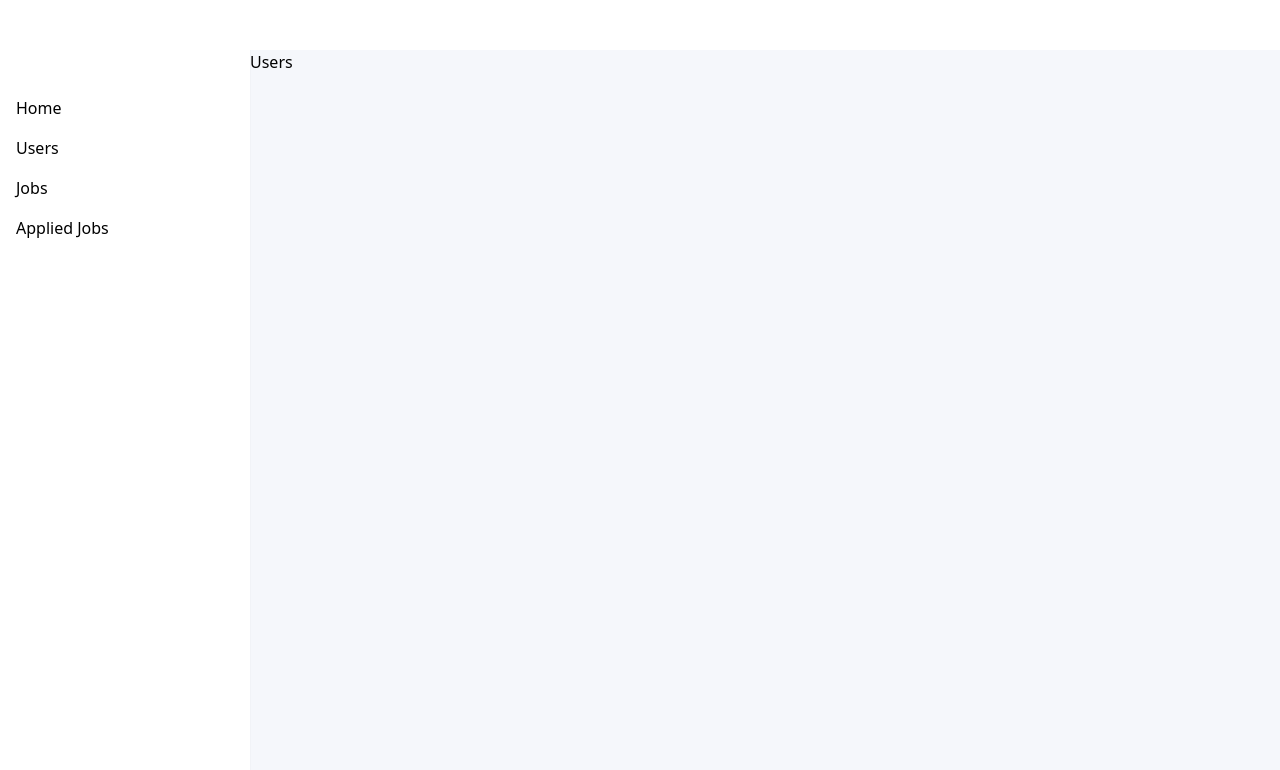
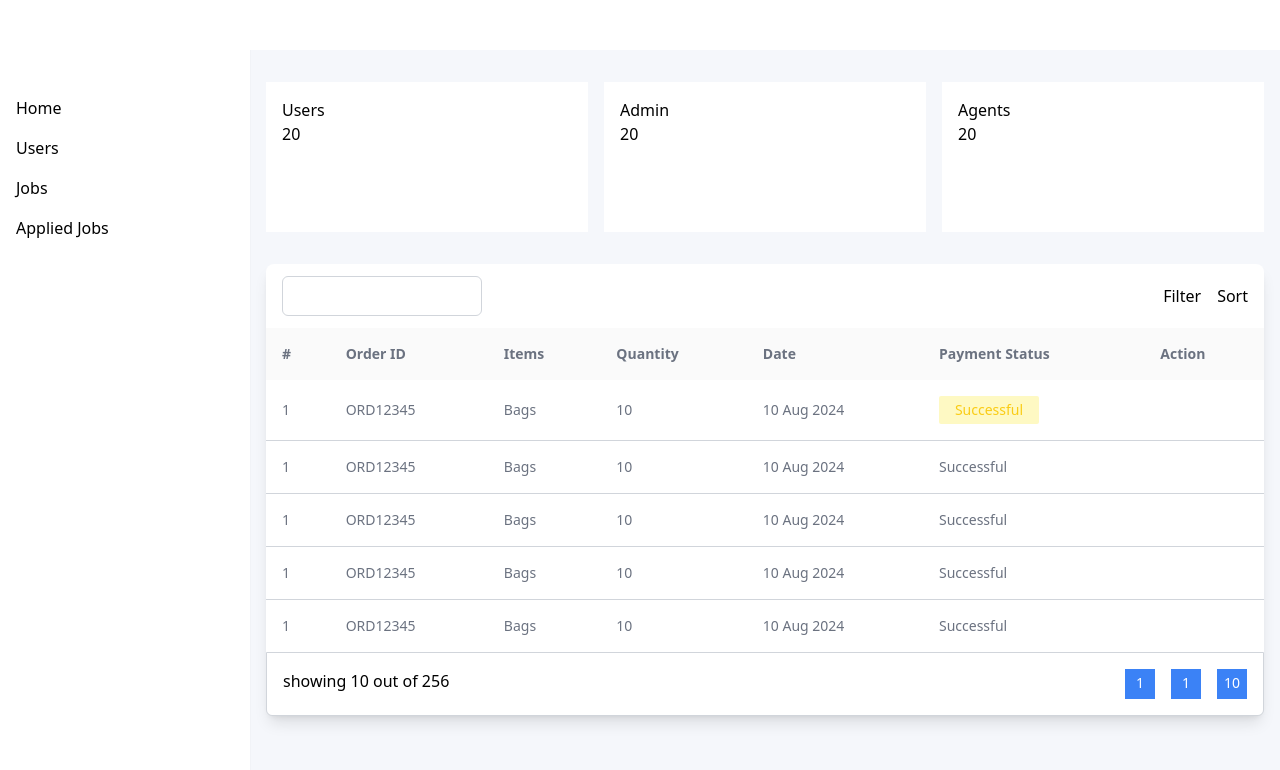
Before and after one commit to Deevyne99/jobHunt365, a React (Vite) app in the folder Jobhunt365/: page /admin/dashboard/users in a window 1280 px wide. Shown: the top 770 px of the page. Built offline with nearby package versions, Linux system fonts and the light colour scheme.

Commit message:
Build: working on Admin job Page

```diff
--- a/Jobhunt365/src/Components/ReuseableComponets/CardComponent/Card.tsx
+++ b/Jobhunt365/src/Components/ReuseableComponets/CardComponent/Card.tsx
@@ -2,7 +2,7 @@
 
 const Card = ({ title }: { title: string }) => {
   return (
-    <div className='bg-wite p-4 flex flex-col bg-white max-w-[250px] w-[300px] h-[150px]'>
+    <div className='bg-wite p-4 flex flex-col bg-white max-w-[350px] w-full h-[150px]'>
       <h3 className='capitalize'>{title}</h3>
       <h2>20</h2>
     </div>
--- a/Jobhunt365/src/Components/ReuseableComponets/TableComponent/TableComponent.tsx
+++ b/Jobhunt365/src/Components/ReuseableComponets/TableComponent/TableComponent.tsx
@@ -5,12 +5,12 @@ import { useState } from 'react'
 const TableComponent = () => {
   const [status, setStatus] = useState('pending')
   return (
-    <div className='flex flex-col bg-white'>
-      <div className='flex justify-between py-3 px-4 border border-x-gray-100 rounded-t-md'>
+    <div className='flex flex-col bg-white shadow-lg rounded-lg'>
+      <div className='flex justify-between py-3 px-4  '>
         <div className='flex h-[40px] w-[200px] '>
           <input
             type='text'
-            className='w-full h-full px-1 rounded-md border-x-gray-100 border'
+            className='w-full h-full px-1 rounded-md border-gray-100 border'
           />
         </div>
         <div className='flex gap-4 capitalize'>
@@ -19,9 +19,9 @@ const TableComponent = () => {
         </div>
       </div>
       <div className='overflow-x-auto'>
-        <table className='min-w-full border-collapse border-l border-r border-x-gray-100'>
+        <table className='min-w-full border-collapse  border-gray-100 '>
           <thead>
-            <tr className='bg-[#fafafa] border-x-gray-100 text-sm text-[#6b7280] font-bold'>
+            <tr className='bg-[#fafafa] border-gray-100 text-sm text-[#6b7280] font-bold'>
               <th className='p-4 text-left '>#</th>
               <th className='p-4 text-left'>Order ID</th>
               <th className='p-4 text-left'>Items</th>
@@ -32,7 +32,7 @@ const TableComponent = () => {
             </tr>
           </thead>
           <tbody>
-            <tr className='border-t border-x-gray-100 text-sm text-[#6b7280] hover:bg-[#fafaf9]'>
+            <tr className=' text-sm text-[#6b7280] hover:bg-[#60a5fa] hover:text-white'>
               <td className='p-4'>1</td>
               <td className='p-4'>ORD12345</td>
               <td className='p-4'>Bags</td>
@@ -52,7 +52,7 @@ const TableComponent = () => {
                 </p>
               </td>
             </tr>
-            <tr className='border-t border-x-gray-100 text-sm text-[#6b7280]'>
+            <tr className='border-t border-gray-100 text-sm text-[#6b7280]'>
               <td className='p-4'>1</td>
               <td className='p-4'>ORD12345</td>
               <td className='p-4'>Bags</td>
@@ -60,7 +60,7 @@ const TableComponent = () => {
               <td className='p-4'>10 Aug 2024</td>
               <td className='p-4'>Successful</td>
             </tr>
-            <tr className='border-t border-x-gray-100 text-sm text-[#6b7280]'>
+            <tr className='border-t border-gray-100 text-sm text-[#6b7280]'>
               <td className='p-4'>1</td>
               <td className='p-4'>ORD12345</td>
               <td className='p-4'>Bags</td>
@@ -68,7 +68,7 @@ const TableComponent = () => {
               <td className='p-4'>10 Aug 2024</td>
               <td className='p-4'>Successful</td>
             </tr>
-            <tr className='border-t text-sm border-x-gray-100 text-[#6b7280]'>
+            <tr className='border-t text-sm border-gray-100 text-[#6b7280]'>
               <td className='p-4'>1</td>
               <td className='p-4'>ORD12345</td>
               <td className='p-4'>Bags</td>
@@ -76,7 +76,7 @@ const TableComponent = () => {
               <td className='p-4'>10 Aug 2024</td>
               <td className='p-4'>Successful</td>
             </tr>
-            <tr className='border-t text-sm text-[#6b7280] border-x-gray-100'>
+            <tr className='border-t text-sm text-[#6b7280] border-gray-100 '>
               <td className='p-4'>1</td>
               <td className='p-4'>ORD12345</td>
               <td className='p-4'>Bags</td>
@@ -87,7 +87,7 @@ const TableComponent = () => {
             {/* Add more rows as needed */}
           </tbody>
         </table>
-        <div className='flex justify-between  py-3 px-4 border-x-gray-100 border rounded-b-md'>
+        <div className='flex justify-between  py-4 px-4 border-gray-100 border rounded-b-md'>
           <div>
             <p>
               showing <span>10</span> out of <span>256</span>
--- a/Jobhunt365/src/pages/dashboard/admin/AllJobs.tsx
+++ b/Jobhunt365/src/pages/dashboard/admin/AllJobs.tsx
@@ -1,7 +1,39 @@
+import { FaSistrix } from 'react-icons/fa6'
+// import InputComponent from '../../../Components/ReuseableComponets/InputComponent/InputComponent'
+import SuggestedJob from '../../../Components/ReuseableComponets/miniJobCard/SuggestedJob'
+
 // import React from 'react'
 
 const AllJobs = () => {
-  return <div>Jobs</div>
+  return (
+    <div className='mx-4 md:mx-12 my-8'>
+      <div className='flex flex-col gap-8'>
+        <div className='flex justify-between items-center w-full'>
+          <div className='flex items-center justify-center w-[80%] md:w-[75%]'>
+            <input
+              type='text'
+              className=' w-full p-2 border-gray-100 focus:border-[#3b82f6] outline-none rounded-r-none  rounded-md border'
+            />
+            <button className='text-white  text-lg capitalize bg-[#60a5fa] p-3 rounded-r-md cursor-pointer'>
+              <FaSistrix className='font-bold text-lg' />
+            </button>
+          </div>
+        </div>
+        <div className='grid md:grid-cols-3 lg:grid-cols-3 gap-6'>
+          <SuggestedJob />
+          <SuggestedJob />
+          <SuggestedJob />
+          <SuggestedJob />
+          <SuggestedJob />
+          <SuggestedJob />
+          <SuggestedJob />
+          <SuggestedJob />
+          <SuggestedJob />
+          <SuggestedJob />
+        </div>
+      </div>
+    </div>
+  )
 }
 
 export default AllJobs
--- a/Jobhunt365/src/pages/dashboard/admin/Analytics.tsx
+++ b/Jobhunt365/src/pages/dashboard/admin/Analytics.tsx
@@ -8,7 +8,7 @@ import TableComponent from '../../../Components/ReuseableComponets/TableComponen
 const Analytics = () => {
   return (
     <div className='mt-8  mx-4 flex flex-col'>
-      <div className='flex gap-4 justify-center items-center'>
+      <div className='grid grid-cols-1 sm:grid-cols-2 md:grid-cols-4 gap-4 justify-center items-center'>
         <Card title={'users'} />
         <Card title={'jobs'} />
         <Card title={'Applied Jobs'} />
@@ -17,10 +17,10 @@ const Analytics = () => {
         {/* <Card /> */}
       </div>
       <div className='flex mt-8 justify-center  gap-8'>
-        <div className='w-[47%] h-[250px] md:h-[300px] '>
+        <div className='w-[50%] h-[250px] md:h-[300px] '>
           <BarChart />
         </div>
-        <div className='w-[47%] h-[250px] md:h-[300px]'>
+        <div className='w-[50%] h-[250px] md:h-[300px]'>
           <DoughnutChart />
         </div>
       </div>
--- a/Jobhunt365/src/pages/dashboard/admin/Users.tsx
+++ b/Jobhunt365/src/pages/dashboard/admin/Users.tsx
@@ -1,7 +1,27 @@
 // import React from 'react'
 
+import Card from '../../../Components/ReuseableComponets/CardComponent/Card'
+import TableComponent from '../../../Components/ReuseableComponets/TableComponent/TableComponent'
+
 const Users = () => {
-  return <div>Users</div>
+  return (
+    <div className='mx-4 flex flex-col mt-8'>
+      <div className='grid md:grid-cols-3 gap-4'>
+        <div>
+          <Card title='Users' />
+        </div>
+        <div>
+          <Card title='Admin ' />
+        </div>
+        <div>
+          <Card title='Agents ' />
+        </div>
+      </div>
+      <div className='mt-8'>
+        <TableComponent />
+      </div>
+    </div>
+  )
 }
 
 export default Users
```
